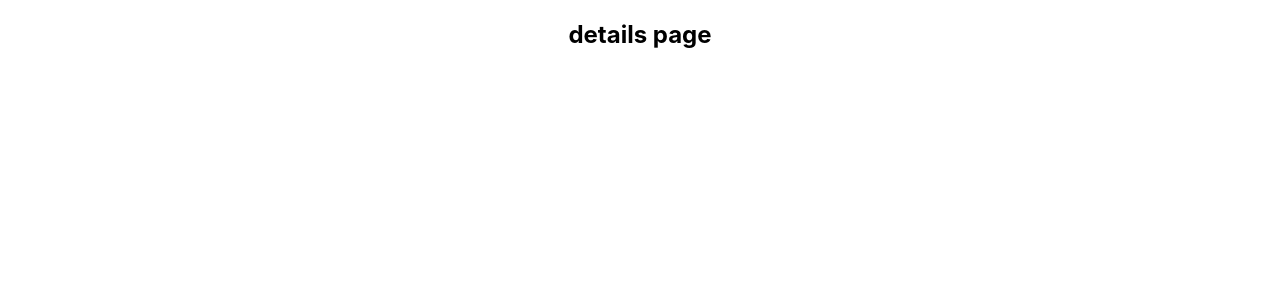
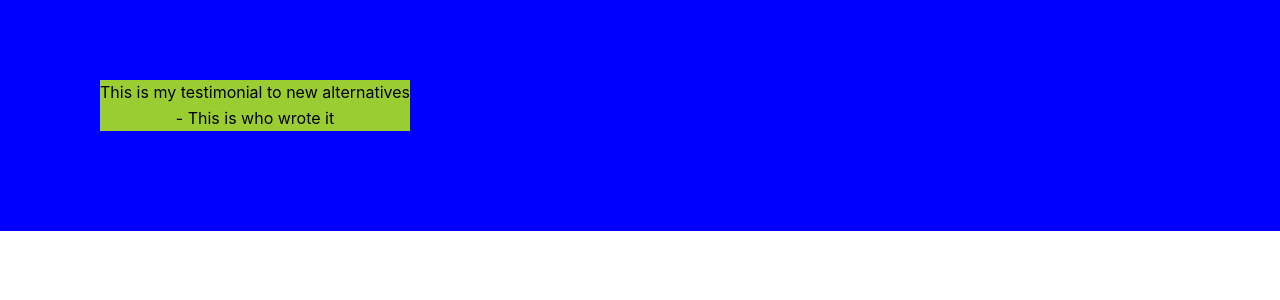
Before and after one commit to chrisratsimba123/new-alternatives-app, a React (Create React App) app in the folder client/: page /detail-testimonial/1 in a window 1280 px wide. Shown: the top 300 px of the page. Built offline with nearby package versions, Linux system fonts and the light colour scheme.

Commit message:
content and name added

```diff
--- a/client/src/Screens/TestimonialDetail/TestimonialDetail.css
+++ b/client/src/Screens/TestimonialDetail/TestimonialDetail.css
@@ -0,0 +1,18 @@
+
+
+.testimonial-detail{
+    display: flex;
+    padding: 100px;
+    padding-top: 80px;
+    background-color: blue;
+}
+
+.testimonial{
+    display: flex;
+    flex-direction: column;
+    line-height: 1.6;
+    background-color:yellowgreen
+}
+.testimonial h2{
+    background-color: white;
+}
--- a/client/src/Screens/TestimonialDetail/TestimonialDetail.jsx
+++ b/client/src/Screens/TestimonialDetail/TestimonialDetail.jsx
@@ -6,7 +6,8 @@ const TestimonialDetail = () => {
     return (
         <div className="testimonial-detail">
             <div className="testimonial">
-                <h2>details page</h2>
+                <div className="content">This is my testimonial to new alternatives</div>
+                <div className="author">- This is who wrote it</div>
             </div>
         </div>
 
```
